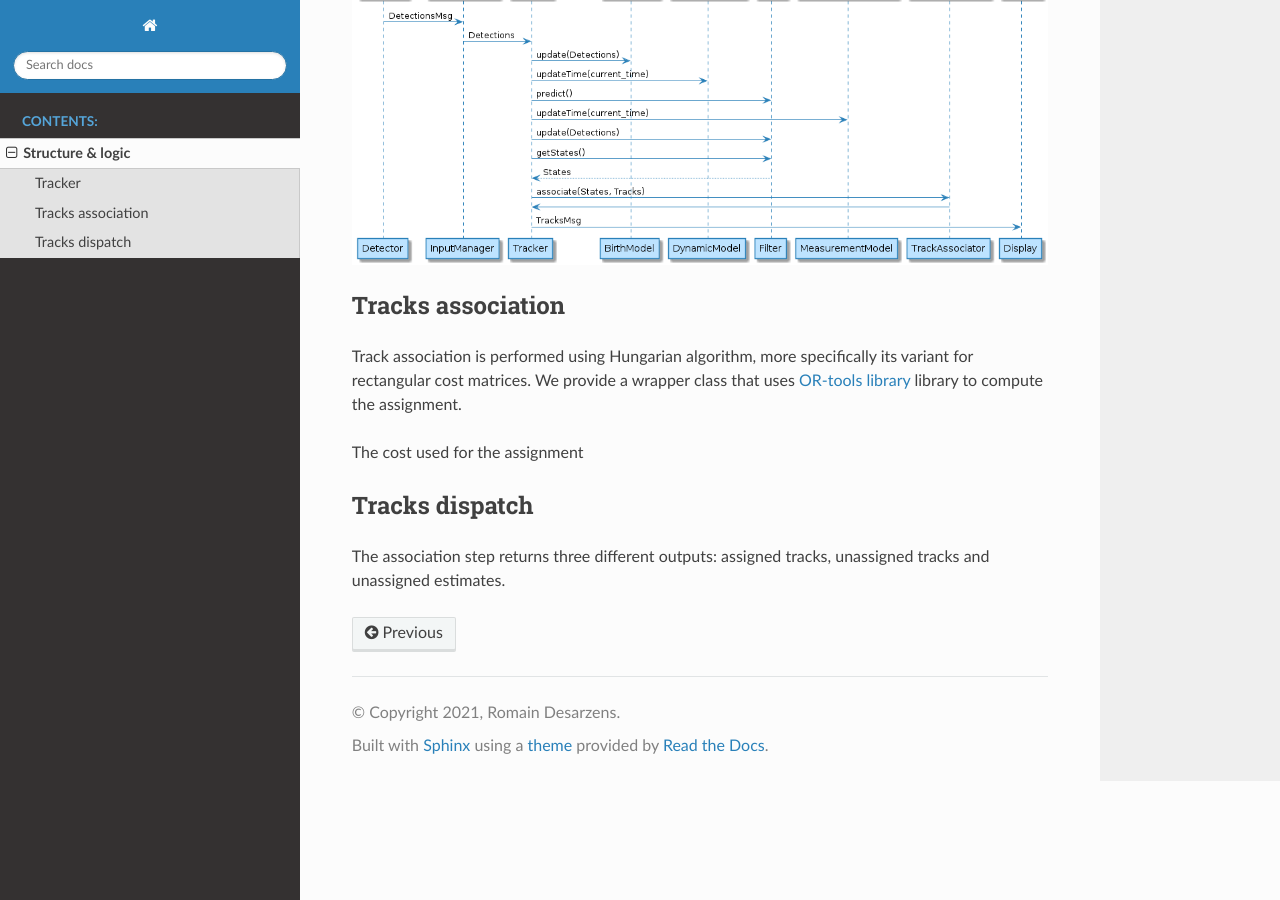
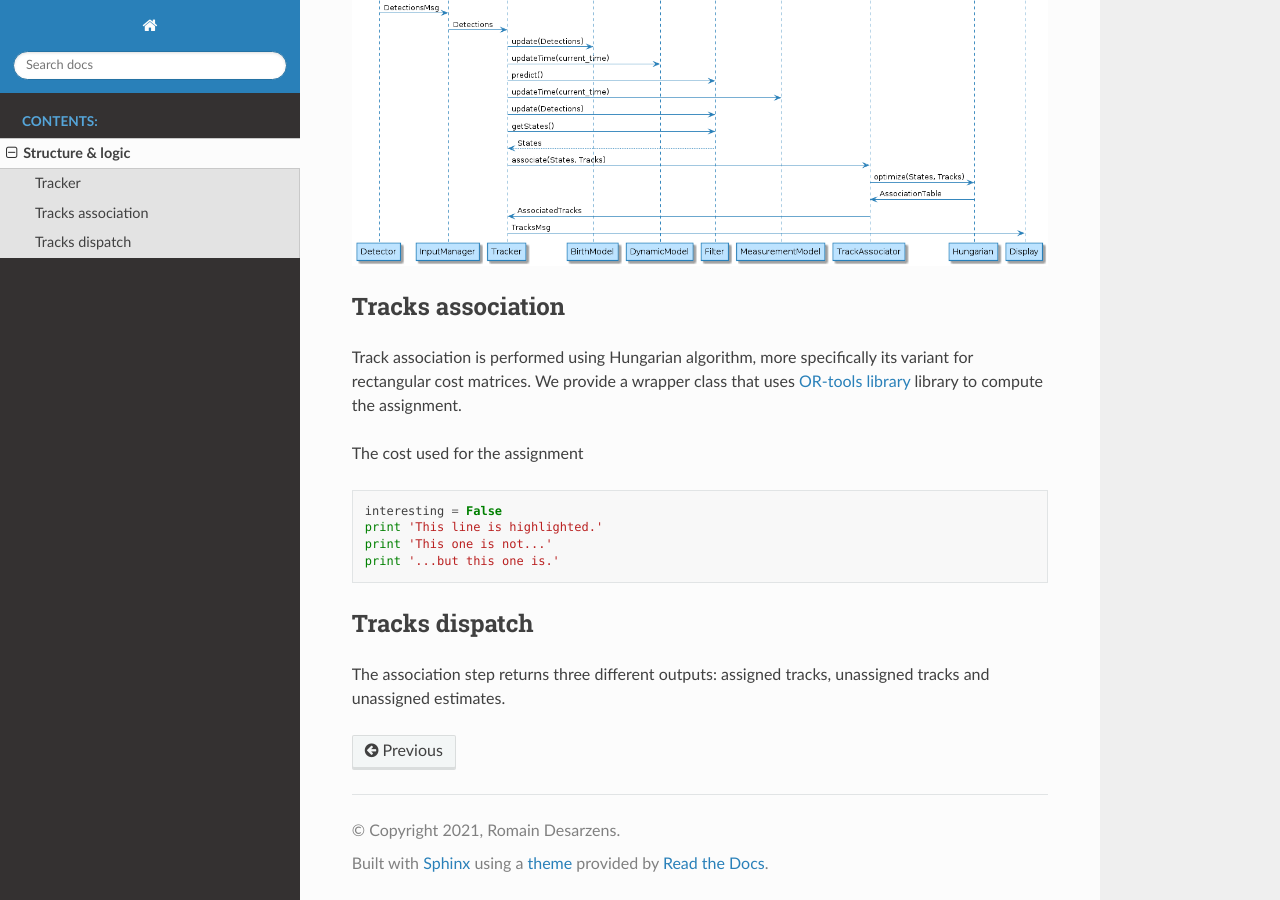
Before and after one commit to rdesarz/gm-phd-visual-tracker, a Sphinx documentation site: the page built from docs/source/example.rst, in a window 1280 px wide and 900 px high, scrolled down 931 px. Built offline with Sphinx 7.4.7 and the Read the Docs theme 2.0.0, drawn with Linux system fonts in a browser that asks for light colours.

Commit message:
[WIP] Add documentation

```diff
--- a/docs/source/example.rst
+++ b/docs/source/example.rst
@@ -32,6 +32,15 @@ library to compute the assignment.
 
 The cost used for the assignment
 
+.. code-block:: python
+
+
+    interesting = False
+    print 'This line is highlighted.'
+    print 'This one is not...'
+    print '...but this one is.'
+
+
 Tracks dispatch
 ---------------
 
```
Also changed, not shown: docs/source/images/uml/tracker_sequence.png, 1 other file.
